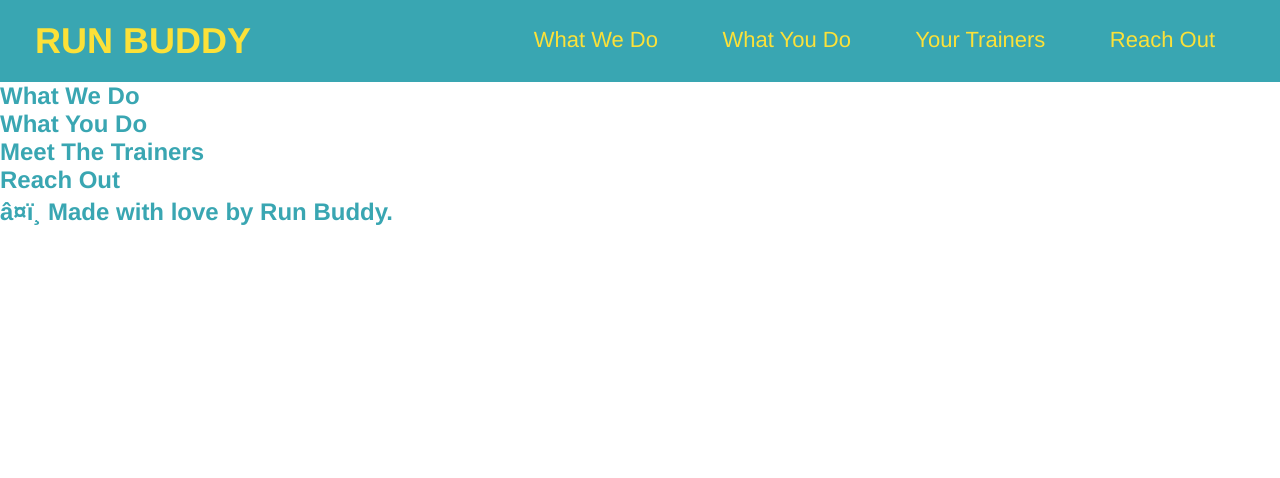
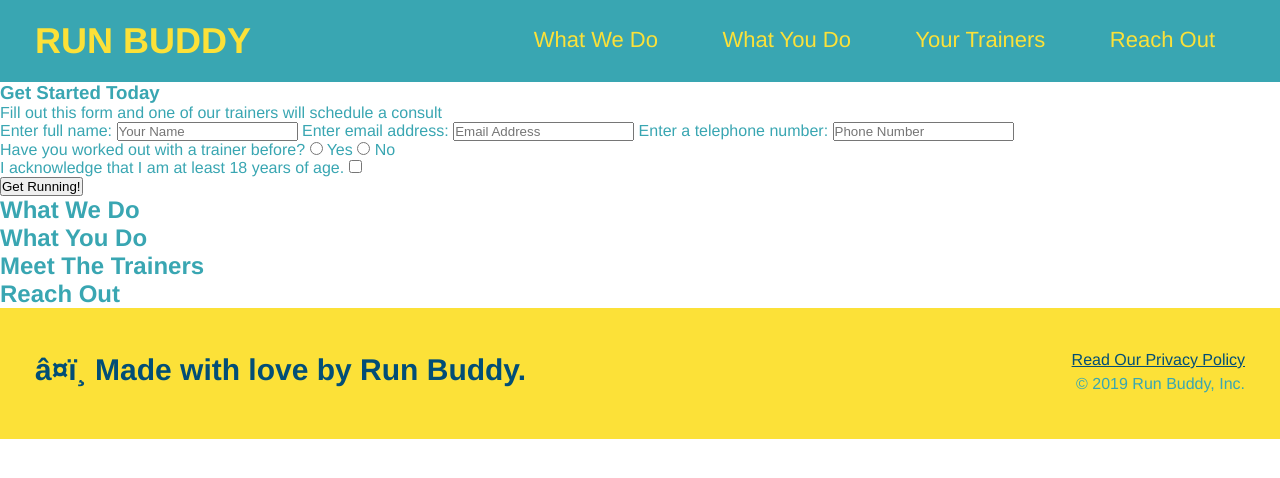
Before and after one commit to CSeddon01/run-buddy, a plain HTML site: page index.html in a window 1280 px wide. Drawn offline with Linux system fonts and the light colour scheme.

Commit message:
added form

```diff
--- a/assets/css/style.css
+++ b/assets/css/style.css
@@ -1,6 +1,7 @@
 * {
   margin: 0;
   padding: 0;
+  box-sizing: border-box;
 }
 
 body {
@@ -44,3 +45,26 @@ body {
     font-weight: lighter;
     font-size: 22px;
   }
+
+  footer {
+    background: #fce138;
+    width: 100%;
+    padding: 40px 35px;
+  }
+
+  footer h2 {
+    display: inline;
+    color: #024e76;
+    font-size: 30px;
+    margin: 0;
+  }
+
+  footer div {
+    float: right;
+    line-height: 1.5;
+    text-align: right;
+  }
+
+  footer a {
+    color: #024e76;
+  }
--- a/index.html
+++ b/index.html
@@ -28,6 +28,32 @@
         </nav>
        </header>
        <section>
+           <div>
+               <h3>Get Started Today</h3>
+               <p>Fill out this form and one of our trainers will schedule a consult</p>
+               <form>
+                <label for="name">Enter full name:</label>
+                <input type="text" placeholder="Your Name" name="name" id="name" />
+                <label for="email">Enter email address:</label>
+                <input type="email" placeholder="Email Address" name="email" id="email" />
+                <label for="phone">Enter a telephone number:</label>
+                <input type="tel" placeholder="Phone Number" name="phone" id="phone"/>
+                <p>
+                  Have you worked out with a trainer before?
+                  <input type="radio" name="trainer-confirm" id="trainer-yes" />
+                  <label for="trainer-yes">Yes</label>
+                  <input type="radio" name="trainer-confirm" id="trainer-no" />
+                  <label for="trainer-no">No</label>
+                </p>
+                <p>
+                   <label for="checkbox">I acknowledge that I am at least 18 years of age.</label>
+                    <input type="checkbox" name ="age-confirm" id="checkbox"/>
+                 </p>
+                 <button type="submit">Get Running!</button>
+              </form>
+           </div>
+       </section>
+       <section>
 
        </section>
        <section>
@@ -44,6 +70,10 @@
         </section>
         <footer>
             <h2>❤️ Made with love by Run Buddy.</h2>
+            <div>
+                <a href="#">Read Our Privacy Policy</a><br />
+                &copy; 2019 Run Buddy, Inc.
+              </div>
         </footer>
     </body>
 </html>
```
